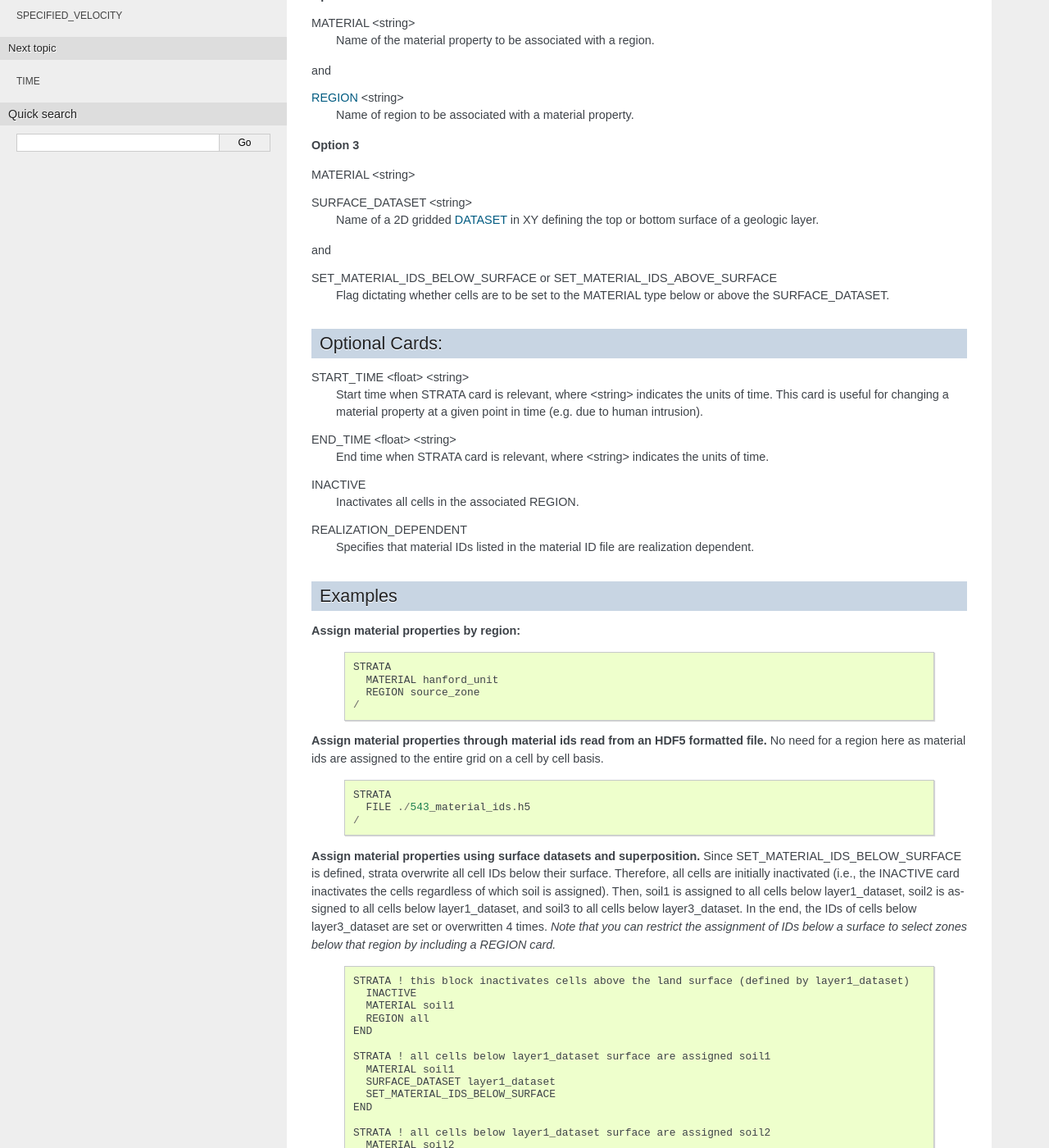
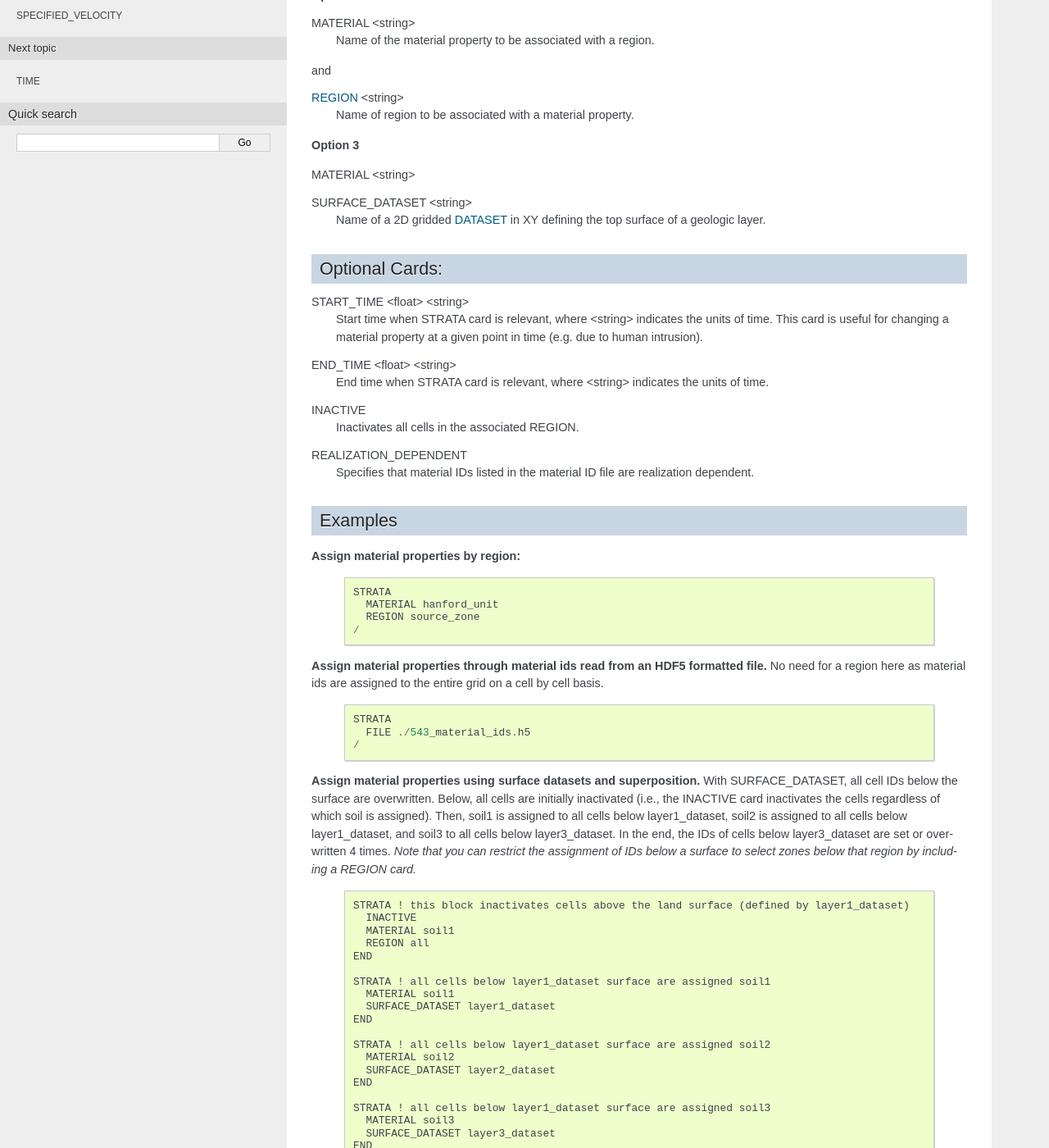
Before and after one commit to Miracloon/pflotran-documentation, a Sphinx documentation site: the page built from source/user_guide/cards/subsurface/strata_card.rst, in a window 1280 px wide and 1400 px high, scrolled down 425 px. Shown: the whole window at 82% size. Built offline with Sphinx 7.4.7, drawn with Linux system fonts in a browser that asks for light colours; some of the changed text lies outside the part shown.

Commit message:
evised strata surface dataset to no longer provide from top down as an option.

```diff
--- a/source/user_guide/cards/subsurface/strata_card.rst
+++ b/source/user_guide/cards/subsurface/strata_card.rst
@@ -31,14 +31,8 @@ and
 MATERIAL <string>
 
 SURFACE_DATASET <string>
- Name of a 2D gridded :ref:`dataset-card` in XY defining the top or bottom
+ Name of a 2D gridded :ref:`dataset-card` in XY defining the top
  surface of a geologic layer.
-
-and
-
-SET_MATERIAL_IDS_BELOW_SURFACE or SET_MATERIAL_IDS_ABOVE_SURFACE
- Flag dictating whether cells are to be set to the MATERIAL type
- below or above the SURFACE_DATASET.
 
 Optional Cards:
 ---------------
@@ -78,9 +72,8 @@ Examples
   /
 
 **Assign material properties using surface datasets and superposition.**
-Since SET_MATERIAL_IDS_BELOW_SURFACE is defined, strata overwrite
-all cell IDs below their surface.
-Therefore, all cells are initially inactivated (i.e., the INACTIVE
+With SURFACE_DATASET, all cell IDs below the surface are overwritten.
+Below, all cells are initially inactivated (i.e., the INACTIVE
 card inactivates the cells regardless of which soil is assigned).
 Then, soil1 is assigned to all cells below layer1_dataset,
 soil2 is assigned to all cells below layer1_dataset, and soil3 to all
@@ -100,19 +93,16 @@ that region by including a REGION card.*
   STRATA ! all cells below layer1_dataset surface are assigned soil1
     MATERIAL soil1
     SURFACE_DATASET layer1_dataset
-    SET_MATERIAL_IDS_BELOW_SURFACE
   END
 
   STRATA ! all cells below layer1_dataset surface are assigned soil2
     MATERIAL soil2
     SURFACE_DATASET layer2_dataset
-    SET_MATERIAL_IDS_BELOW_SURFACE
   END
 
   STRATA ! all cells below layer1_dataset surface are assigned soil3
     MATERIAL soil3
     SURFACE_DATASET layer3_dataset
-    SET_MATERIAL_IDS_BELOW_SURFACE
   END
 
 **Assigning evolving strata:**
```
